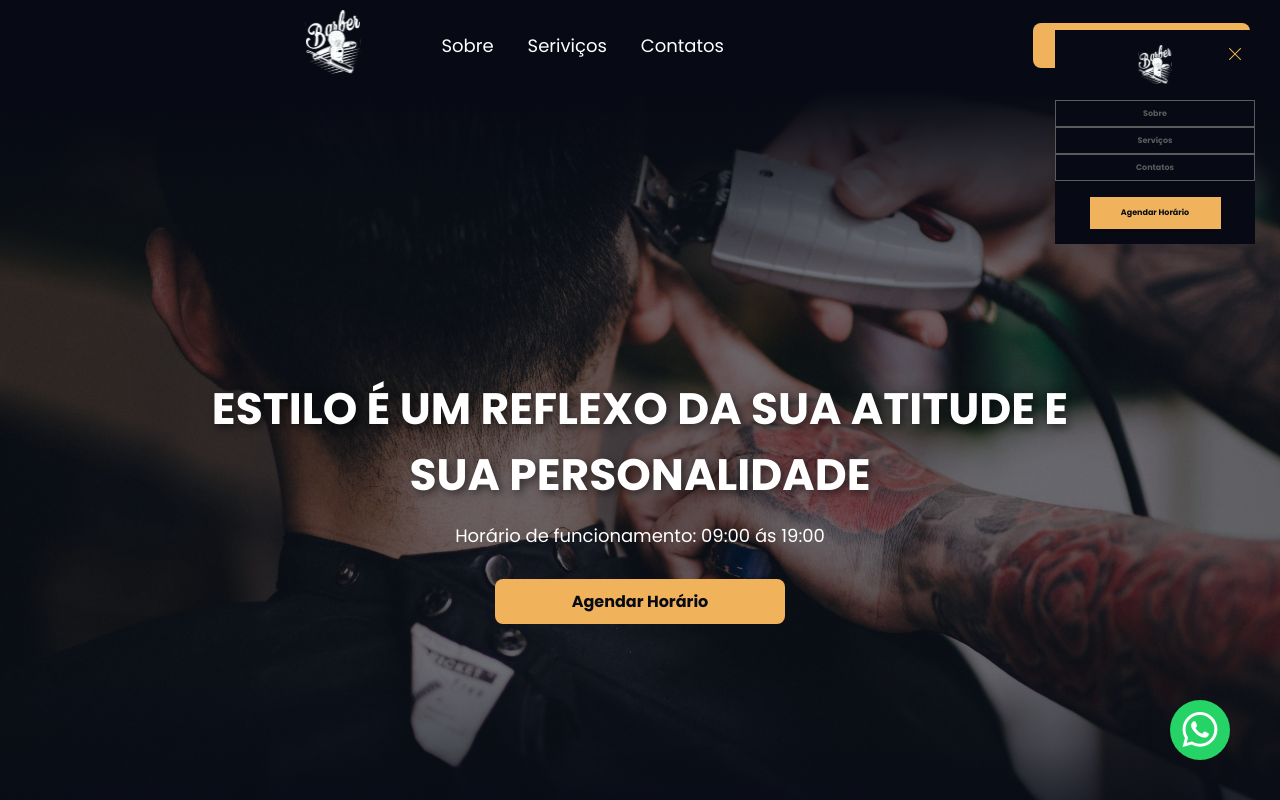
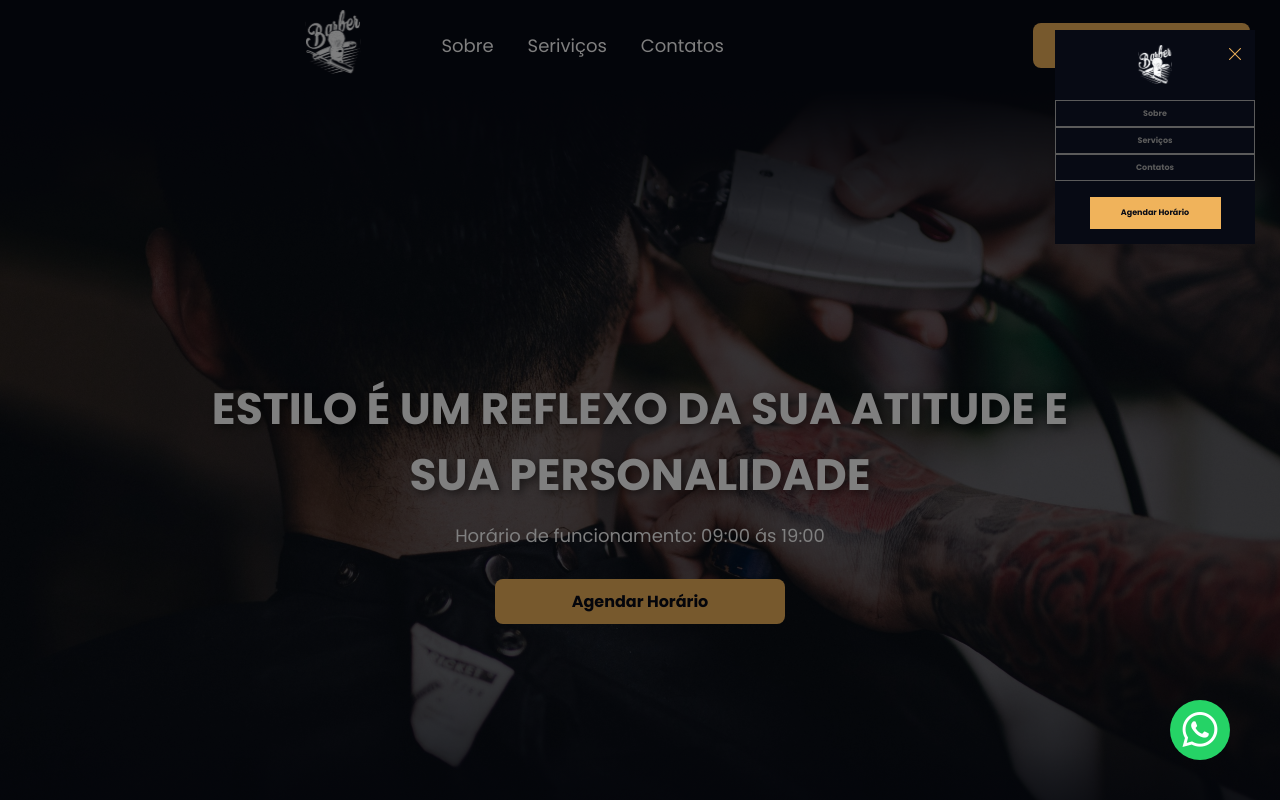
Before and after one commit to LeonardoSantosOliveira/PremiumBarber, an Angular app: page /home in a window 1280 px wide. Both pictures are taken after a click on the element 1220 px from the left and 45 px from the top of the page. Built offline with nearby package versions, Linux system fonts and the light colour scheme.

Commit message:
overlay menu add

```diff
--- a/src/app/components/navbar/navbar.component.html
+++ b/src/app/components/navbar/navbar.component.html
@@ -13,7 +13,7 @@
         <li class="navbar__item">
             <app-button>Agendar Horário</app-button>
         </li>
-        <div class="hamburguer" (click)="abrirMenu(menu)">
+        <div class="hamburguer" (click)="abrirMenu(menu, overlay)">
             <div class="hamburguer__item"></div>
             <div class="hamburguer__item"></div>
             <div class="hamburguer__item"></div>
@@ -21,7 +21,7 @@
     </ul>
 </div>
 <div class="menu hidden animate__animated animate__slideInRight" #menu>
-    <i class="bi bi-x-lg" (click)="fecharMenu(menu)"></i>
+    <i class="bi bi-x-lg" (click)="fecharMenu(menu, overlay)"></i>
     <img class="menu__img" src="/assets/images/logo-white.svg" alt="logo">
     <ul class="menu__list">
         <li class="menu__list-item">Sobre</li>
@@ -30,3 +30,4 @@
     </ul>
     <button class="menu__button">Agendar Horário</button>
 </div>
+<div class="overlay hidden" #overlay></div>
--- a/src/app/components/navbar/navbar.component.scss
+++ b/src/app/components/navbar/navbar.component.scss
@@ -129,6 +129,21 @@
     }
 }
 
+.overlay {
+    position: fixed;
+    top: 0;
+    left: 0;
+    width: 100%;
+    height: 100%;
+    background-color: rgba(0, 0, 0, 0.5);
+    z-index: 0;
+    transition: opacity 0.3s ease;
+}
+
+.overlay.hidden {
+    display: none;
+}
+
 @media (max-width: 600px) {
 
     .navbar__logo {
--- a/src/app/components/navbar/navbar.component.ts
+++ b/src/app/components/navbar/navbar.component.ts
@@ -13,17 +13,20 @@ import { ButtonComponent } from '../button/button.component';
   styleUrl: './navbar.component.scss'
 })
 export class NavbarComponent {
-
-
-  abrirMenu(menu: HTMLDivElement) {
+  abrirMenu(menu: HTMLDivElement, overlay: HTMLDivElement) {
     menu.classList.remove("hidden");
     menu.classList.remove("animate__slideOutRight");
     menu.classList.add("animate__slideInRight");
+
+    overlay.classList.remove("hidden");
+    overlay.style.zIndex = "0";
   }
 
-  fecharMenu(menu: HTMLDivElement) {
+  fecharMenu(menu: HTMLDivElement, overlay: HTMLDivElement) {
     menu.classList.remove("animate__slideInRight");
     menu.classList.add("animate__slideOutRight");
+
+    overlay.classList.add("hidden");
+    overlay.style.zIndex = "-1";
   }
-
 }
```
